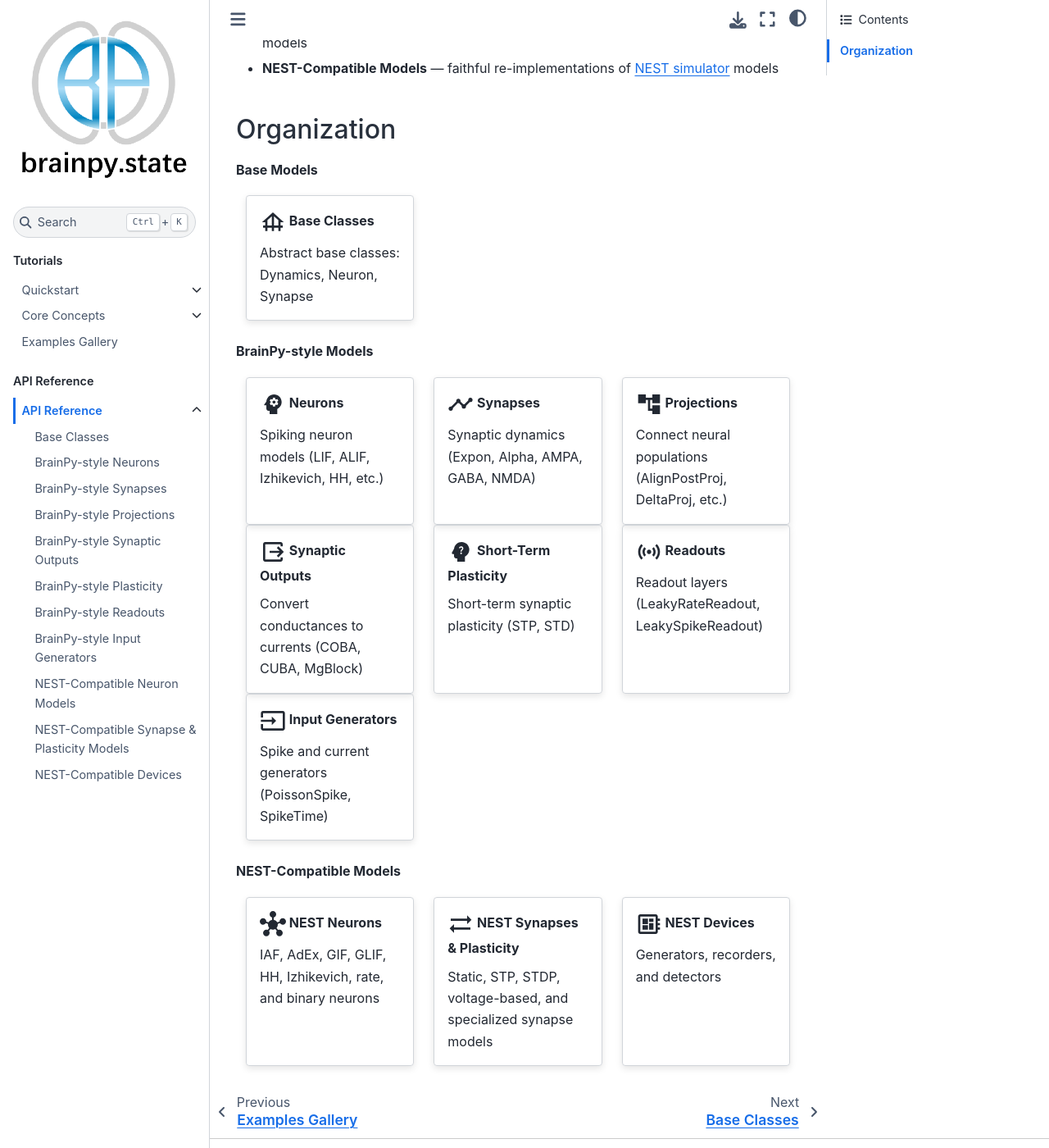
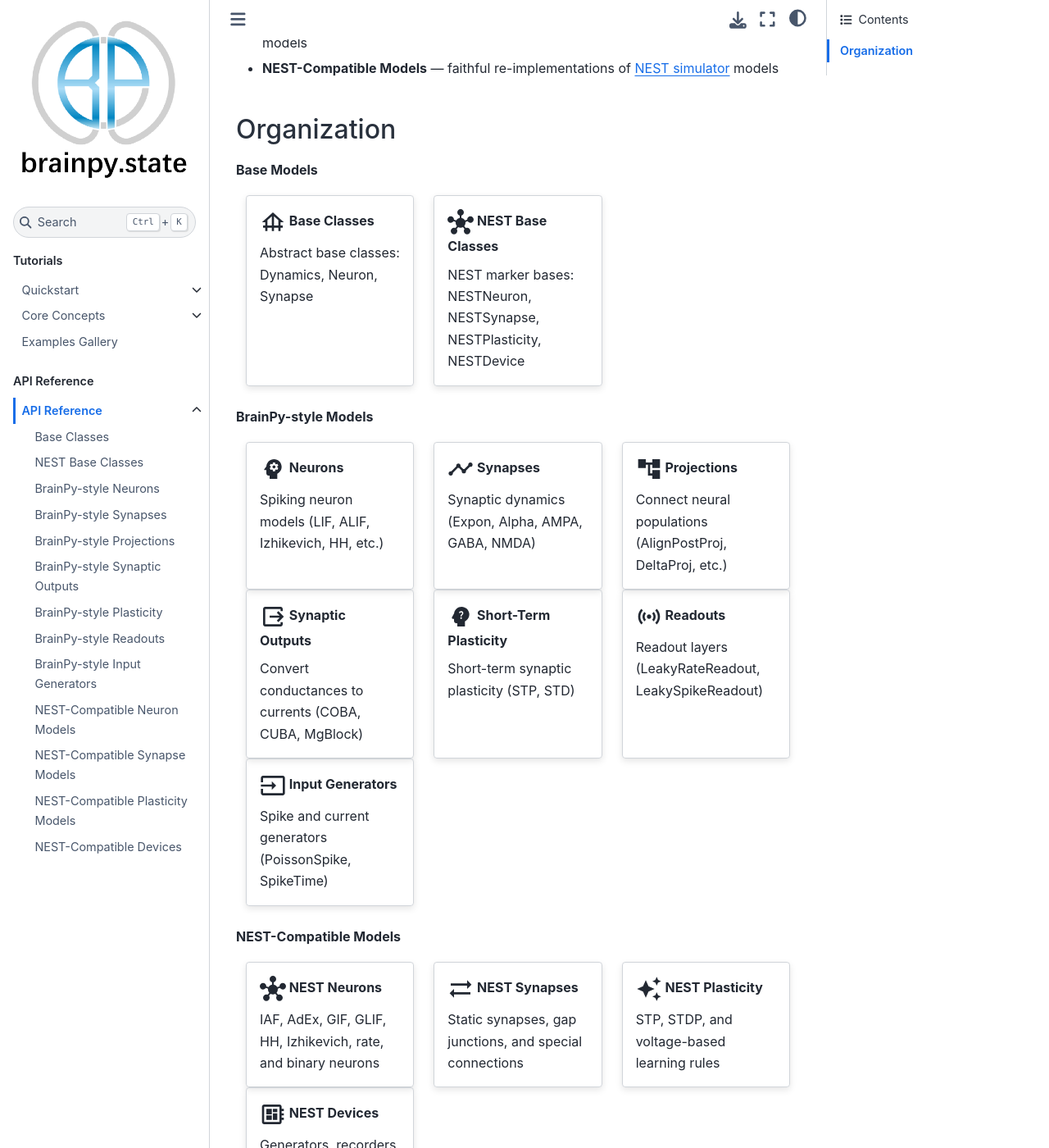
Before and after one commit to chaobrain/brainpy.state, a Sphinx documentation site: the page built from docs/api/index.rst, in a window 1280 px wide and 1400 px high, scrolled down 242 px. Shown: the whole window at 82% size. Built offline with Sphinx 7.4.7 and the Sphinx Book theme 1.1.4, drawn with Linux system fonts in a browser that asks for light colours; pages that are not in the unit, such as notebooks, are missing from menus.

Commit message:
feat: add NESTPlasticity class and update documentation for NEST base classes

```diff
--- a/docs/api/index.rst
+++ b/docs/api/index.rst
@@ -21,6 +21,11 @@
       :link: base.html
 
       Abstract base classes: Dynamics, Neuron, Synapse
+
+   .. grid-item-card:: :material-regular:`hub;2em` NEST Base Classes
+      :link: nest-base.html
+
+      NEST marker bases: NESTNeuron, NESTSynapse, NESTPlasticity, NESTDevice
 
 
 **BrainPy-style Models**
@@ -72,10 +77,15 @@
 
       IAF, AdEx, GIF, GLIF, HH, Izhikevich, rate, and binary neurons
 
-   .. grid-item-card:: :material-regular:`sync_alt;2em` NEST Synapses & Plasticity
+   .. grid-item-card:: :material-regular:`sync_alt;2em` NEST Synapses
       :link: nest-synapses.html
 
-      Static, STP, STDP, voltage-based, and specialized synapse models
+      Static synapses, gap junctions, and special connections
+
+   .. grid-item-card:: :material-regular:`auto_awesome;2em` NEST Plasticity
+      :link: nest-plasticity.html
+
+      STP, STDP, and voltage-based learning rules
 
    .. grid-item-card:: :material-regular:`developer_board;2em` NEST Devices
       :link: nest-devices.html
@@ -91,6 +101,7 @@
    :caption: Base Models
 
    base
+   nest-base
 
 .. toctree::
    :hidden:
@@ -112,4 +123,5 @@
 
    nest-neurons
    nest-synapses
+   nest-plasticity
    nest-devices
```
Also changed, not shown: docs/api/nest-base.rst (added, +33 -0 lines), docs/api/nest-plasticity.rst (added, +66 -0 lines), docs/api/nest-synapses.rst (+5 -51 lines), 1 other file.
